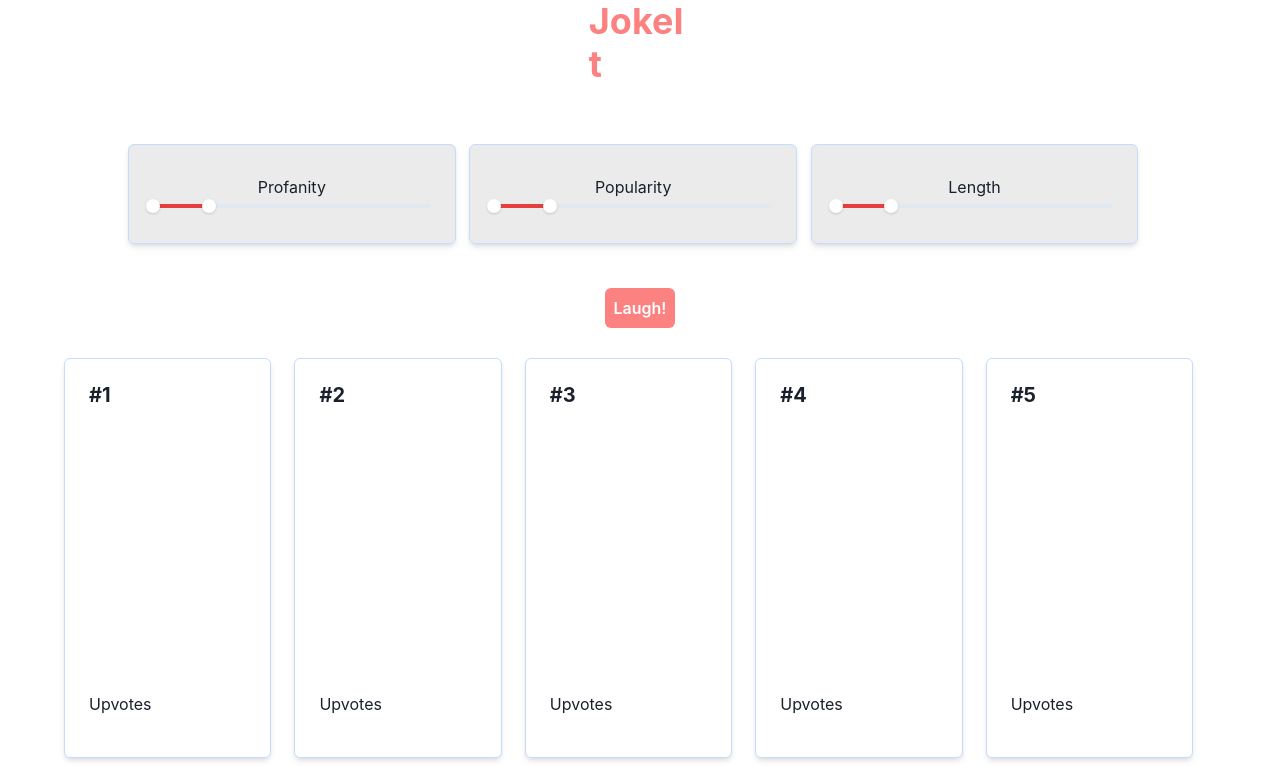
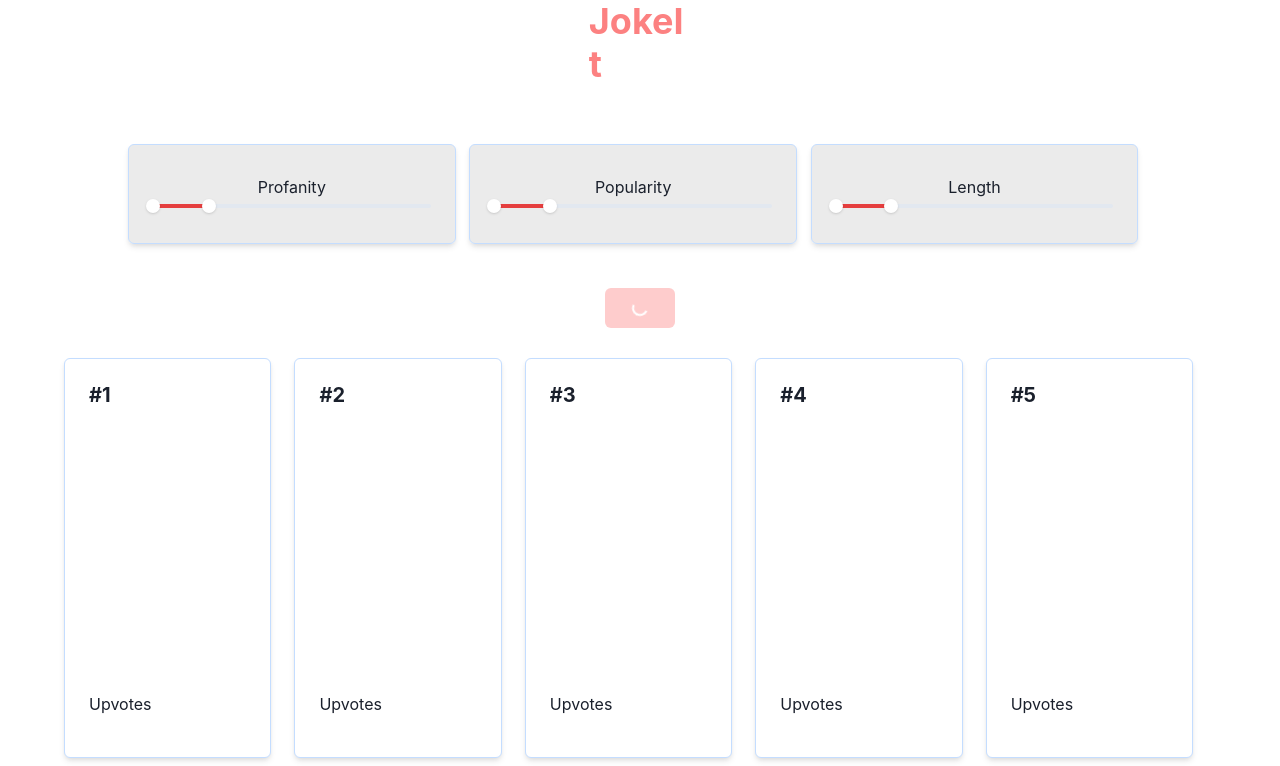
Before and after one commit to evanhadam/jokeGenerator, a React (Create React App) app in the folder joke-it/: page / in a window 1280 px wide. Shown: the top 766 px of the page. Built offline with nearby package versions, Linux system fonts and the light colour scheme.

Commit message:
set card state

```diff
--- a/joke-it/src/App.js
+++ b/joke-it/src/App.js
@@ -1,5 +1,5 @@
 import './App.css';
-import { ChakraProvider, Heading, Button, useColorModeValue, useControllableState } from '@chakra-ui/react'
+import { ChakraProvider, Heading } from '@chakra-ui/react'
 import JokePanel from './components/JokePanel';
 
 function App() {
--- a/joke-it/src/components/JokePanel.js
+++ b/joke-it/src/components/JokePanel.js
@@ -1,15 +1,14 @@
 import { Flex, Spacer, Text, useMediaQuery, Heading, RangeSlider, RangeSliderTrack, RangeSliderFilledTrack, RangeSliderThumb, Button, handleSliderChange } from '@chakra-ui/react';
-import { Icon } from '@chakra-ui/react';
 import React from 'react';
 import { useState } from 'react';
 import axios from 'axios';
-import { TriangleUpIcon } from '@chakra-ui/icons';
 
 const JokePanel = () => {
-  const [isLargerThanMD] = useMediaQuery('(min-width: 48em)');
+  // used to make site responsive: https://chakra-ui.com/docs/hooks/use-media-query
+  const [size] = useMediaQuery('(min-width: 48em)');
   const sliderVals = [0, 20, 0, 20, 0, 20];
-  // constant strture based on GeeksForGeeks link here: https://www.geeksforgeeks.org/how-to-connect-reactjs-with-flask-api/
-  const [data, setdata] = useState({
+  // constant and makePostRequest hook structure based on GeeksForGeeks link here: https://www.geeksforgeeks.org/how-to-connect-reactjs-with-flask-api/
+  const [data, setData] = useState({
     jokes: [
       {
         id: '#1',
@@ -45,7 +44,7 @@ const JokePanel = () => {
           id: '#6',
           title: '',
           text: '',
-          upvotes: '0'
+          upvotes: ''
       },
       {
           id: '#7',
@@ -77,22 +76,20 @@ const JokePanel = () => {
   const slideArray = [
     {
       id: 0,
-      text: 'Profanity',
+      text: 'Profanity'
     },
     {
       id: 1,
-      text: 'Popularity',
+      text: 'Popularity'
     },
     {
       id: 2,
-      text: 'Length',
+      text: 'Length'
     }];
 
   const handleSliderChange = (value, sliderID) => {
     sliderVals[sliderID*2] = value[0];
-    console.log(sliderVals[sliderID*2]);
     sliderVals[sliderID*2 + 1] = value[1];
-    console.log(sliderVals[sliderID*2+1]);
   }
   console.log(sliderVals);
 
@@ -107,6 +104,71 @@ const JokePanel = () => {
         (response) => {
             let result = response.data;
             console.log(result);
+            // setData, edit all titles and jokes according to JSON output
+            setData(
+              {jokes: [
+                {
+                  id: '#1',
+                  title: result.Result,
+                  text: '',
+                  upvotes: ''
+                },
+                {
+                  id: '#2',
+                  title: '',
+                  text: '',
+                  upvotes: ''
+                },
+                {
+                  id: '#3',
+                  title: '',
+                  text: '',
+                  upvotes: ''
+                },
+                {
+                    id: '#4',
+                    title: '',
+                    text: '',
+                    upvotes: ''
+                },
+                {
+                    id: '#5',
+                    title: '',
+                    text: '',
+                    upvotes: ''
+                },
+                {
+                    id: '#6',
+                    title: '',
+                    text: '',
+                    upvotes: ''
+                },
+                {
+                    id: '#7',
+                    title: '',
+                    text: '',
+                    upvotes: ''
+                },
+                {
+                    id: '#8',
+                    title: '',
+                    text: '',
+                    upvotes: ''
+                },
+                {
+                      id: '#9',
+                      title: '',
+                      text: '',
+                      upvotes: ''
+                },
+                {
+                      id: '#10',
+                      title: '',
+                      text: '',
+                      upvotes: ''
+                },
+              ]}
+            )
         },
         (error) => {
             console.log(error);
@@ -114,7 +176,8 @@ const JokePanel = () => {
     );
 }
 
-
+  // Chakra UI Flex: https://chakra-ui.com/docs/components/flex
+  // Chakra UI Range SLider: https://chakra-ui.com/docs/components/range-slider
   return (
     <Flex
       minH="10vh"
@@ -122,9 +185,9 @@ const JokePanel = () => {
       justifyContent="space-between"
       w="full"
       py="16"
-      px={isLargerThanMD ? '16' : '6'}
+      px={size ? '16' : '6'}
       flexWrap="wrap"
-      flexDirection={isLargerThanMD ? 'row' : 'column'}
+      flexDirection={size ? 'row' : 'column'}
     >
       <Flex
       minH="10vh"
@@ -132,16 +195,16 @@ const JokePanel = () => {
       justifyContent="space-between"
       w="full"
       py="16"
-      px={isLargerThanMD ? '16' : '6'}
+      px={size ? '16' : '6'}
       flexWrap="wrap"
-      flexDirection={isLargerThanMD ? 'row' : 'column'}
+      flexDirection={size ? 'row' : 'column'}
     >
       {slideArray.map((arr) => (
         <>
           <Flex
             height="100px"
             bg="blackAlpha.200"
-            width={isLargerThanMD ? '32%' : 'full'}
+            width={size ? '32%' : 'full'}
             shadow="md"
             p="6"
             alignItems="center"
@@ -167,7 +230,7 @@ const JokePanel = () => {
         </>
       ))}
     </Flex>
-      <Button marginX={"47%"} marginTop={'-20px'} marginBottom={'20px'} backgroundColor={"red.300"} _hover={{bg: "red.700"}} _click={{bg: "red.700"}} color={"white"} onClick={() => makePostRequest('http://127.0.0.1:5000/test', sliderVals)}>Laugh!</Button>
+      <Button isLoading colorScheme='red' variant='solid' marginX={"47%"} marginTop={'-20px'} marginBottom={'20px'} backgroundColor={"red.300"} _hover={{bg: "red.700"}} _click={{bg: "red.700"}} color={"white"} onClick={() => makePostRequest('http://127.0.0.1:5000/test', sliderVals)}>Laugh!</Button>
       {data.jokes.map((arr) => (
         <>
           <Flex
@@ -175,7 +238,7 @@ const JokePanel = () => {
             height="400px"
             marginY="10px"
             bg="white"
-            width={isLargerThanMD ? '18%' : 'full'}
+            width={size ? '18%' : 'full'}
             shadow="md"
             p="6"
             alignItems="start"
```
